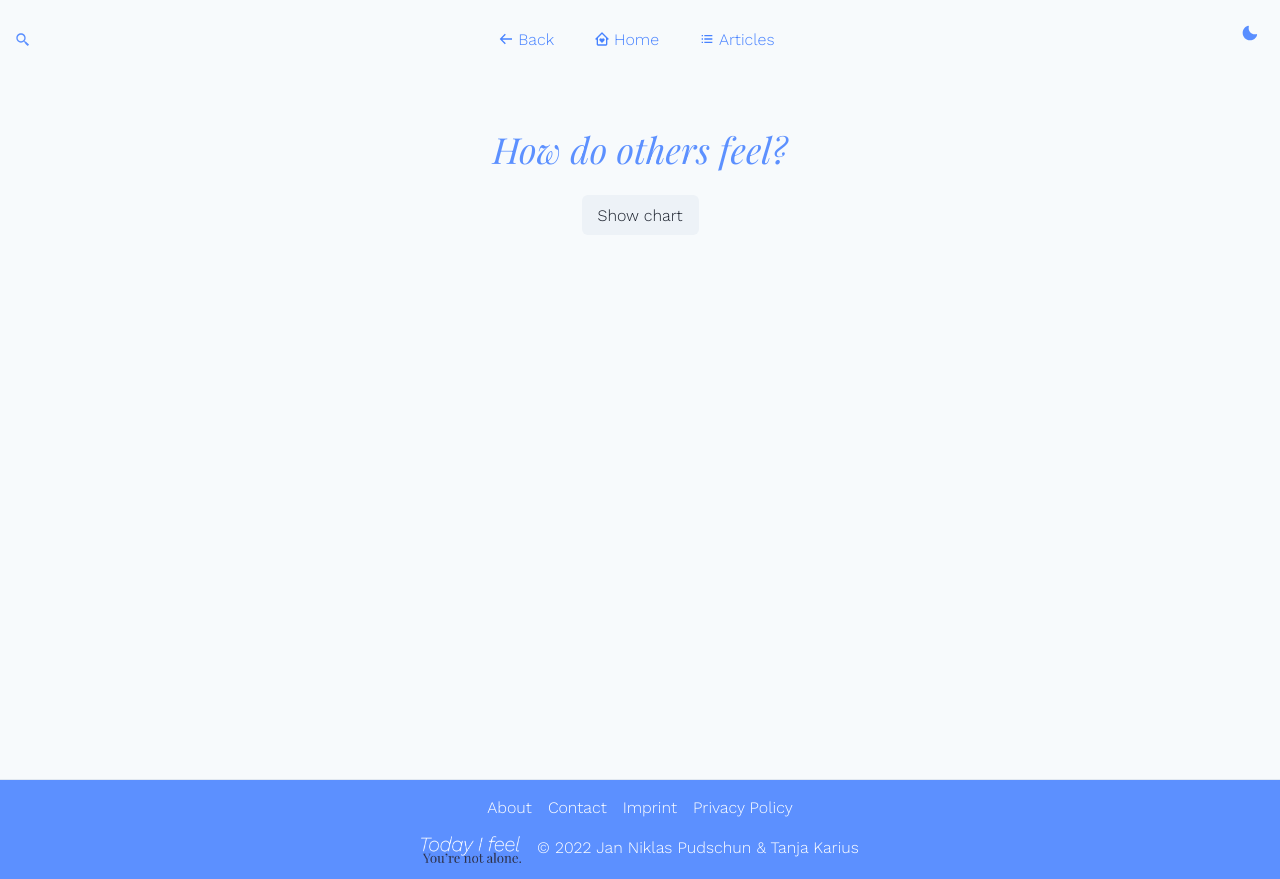
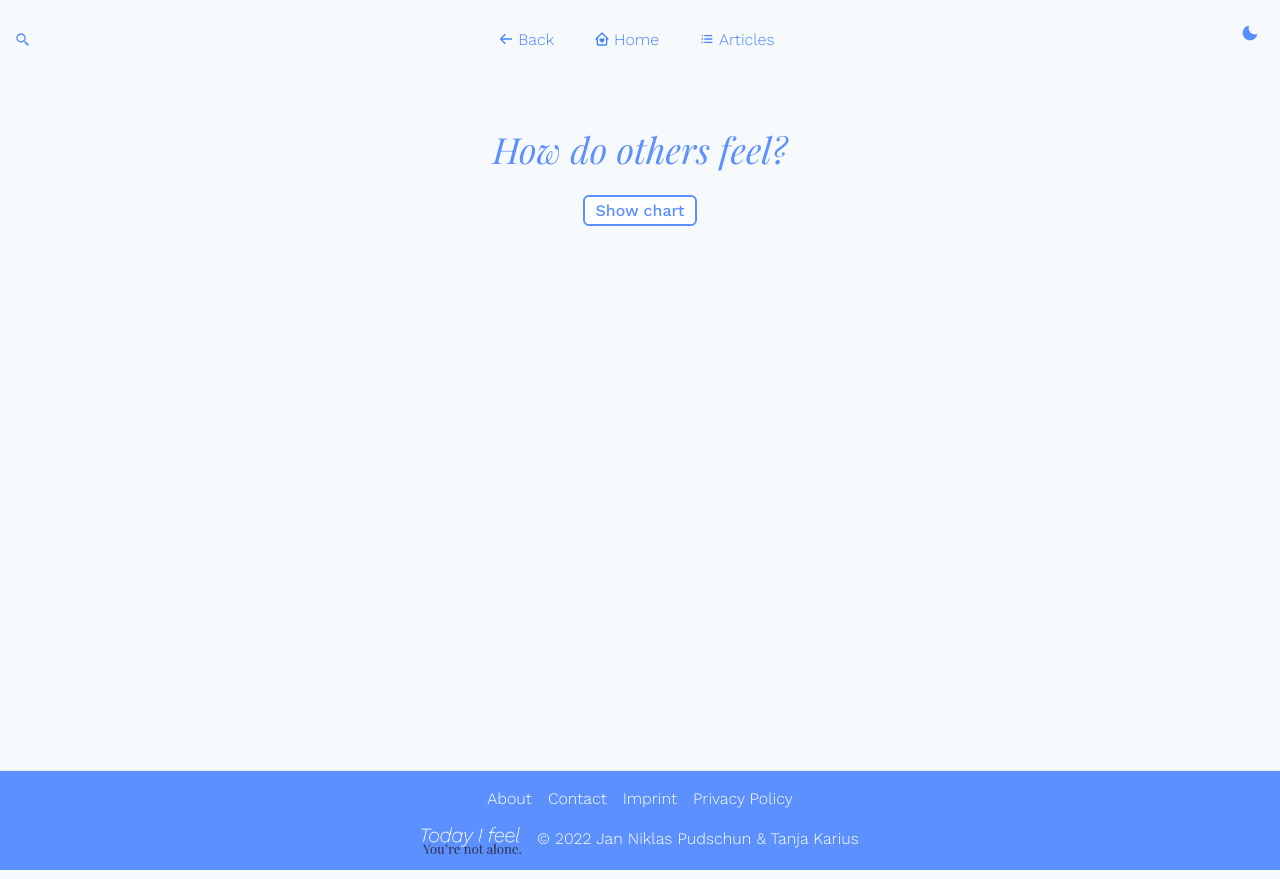
Before and after one commit to ikarustee/today-i-feel-client, a React (Create React App) app: page /chart in a window 1280 px wide. Built offline with nearby package versions, Linux system fonts and the light colour scheme; no server answers; a web font is replaced by a local one.

Commit message:
Adjust tag stylings, chart and button

```diff
--- a/src/App.css
+++ b/src/App.css
@@ -16,7 +16,7 @@ button:focus {
 }
 /* Typography ========== */
 /* ==================== */
-h1, h2 {
+h1, h2, h3, h4, h5, h6 {
   font-family: 'Playfair Display';
   font-weight: normal!important;
   font-style: italic;
@@ -478,9 +478,12 @@ svg.chakra-icon path {
   background-position: left bottom;
   width: 100%;
 }
-button.btn--centered {
+.btn--centered {
   margin: 0 auto;
   display: block;
+}
+a.btn--centered.chart {
+  text-align: center;
 }
 
 .linear-wipe {
--- a/src/Components/Chart.js
+++ b/src/Components/Chart.js
@@ -41,7 +41,20 @@ const Chart = () => {
   return (
     <Container className="chart" m="2rem 0" maxW={'7xl'} padding="0">
     <Heading as="h2" textAlign="center" color="blue.300" m="3rem 0 1.5rem">How do others feel?</Heading>
-    <Button className="btn--centered" fontWeight="300" onClick={onToggle}>{isOpen ? "Hide chart" : "Show chart"}</Button>
+      <Button
+        className="btn--centered chart"
+        fontWeight="400"
+        onClick={onToggle}
+        borderColor="blue.300"
+        borderWidth="2px"
+        color="blue.300"
+        display="block"
+        bg="white"
+        height="auto"
+        padding="4px 10px"
+        _hover={{bg: "blue.300", color: "white", border: "2px solid #5C90FF"}}
+        variant='outlie'
+      >{isOpen ? "Hide chart" : "Show chart"}</Button>
       <ScaleFade initialScale={0.9} in={isOpen}>
         <Box
           p='1rem'
@@ -58,8 +71,8 @@ const Chart = () => {
                 <PolarGrid />
                 <PolarAngleAxis dataKey="name" />
                 {/* <PolarRadiusAxis angle={50} domain={[0, 100]} /> */}
-                <Radar name="all time" dataKey="allTime" stroke="#0a58ff" fill="#154fa6" fillOpacity={0.3} />
-                <Radar name="weekly" dataKey="weekly" stroke="#4782ff" fill="#709dff" fillOpacity={0.6} />
+                <Radar name="all time" dataKey="allTime" stroke="#4782ff" fill="#5C90FF" fillOpacity={0.3} />
+                <Radar name="weekly" dataKey="weekly" stroke="#9922DD" fill="#AB4AE3" fillOpacity={0.6} />
                 <Legend />
             </RadarChart>
           </ResponsiveContainer>
--- a/src/Components/SingleArticle.js
+++ b/src/Components/SingleArticle.js
@@ -48,7 +48,7 @@ const SingleArticle = () => {
                 <em>Tags: &nbsp;
                 {thisArticle.tags.map((t) => {
                   return (
-                    <Tag className="article__tag" key={t} size={'sm'} variant="outline" colorScheme="blue">{t}</Tag>
+                    <Tag className="article__tag" key={t} size={'sm'} variant="solid" colorScheme="gray" color="gray.500" bg="gray.200">{t}</Tag>
                   )
                 })}
                 </em>
```
